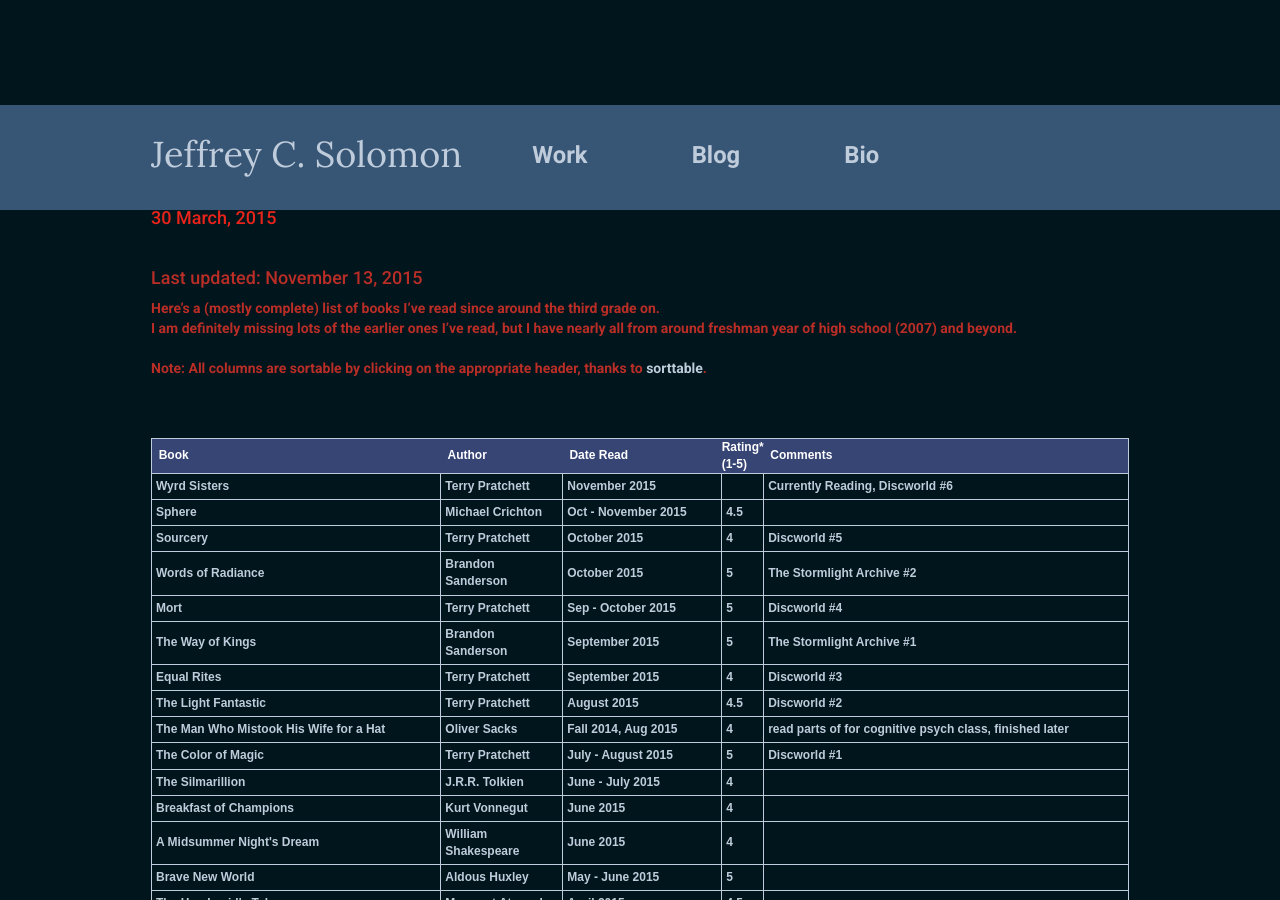
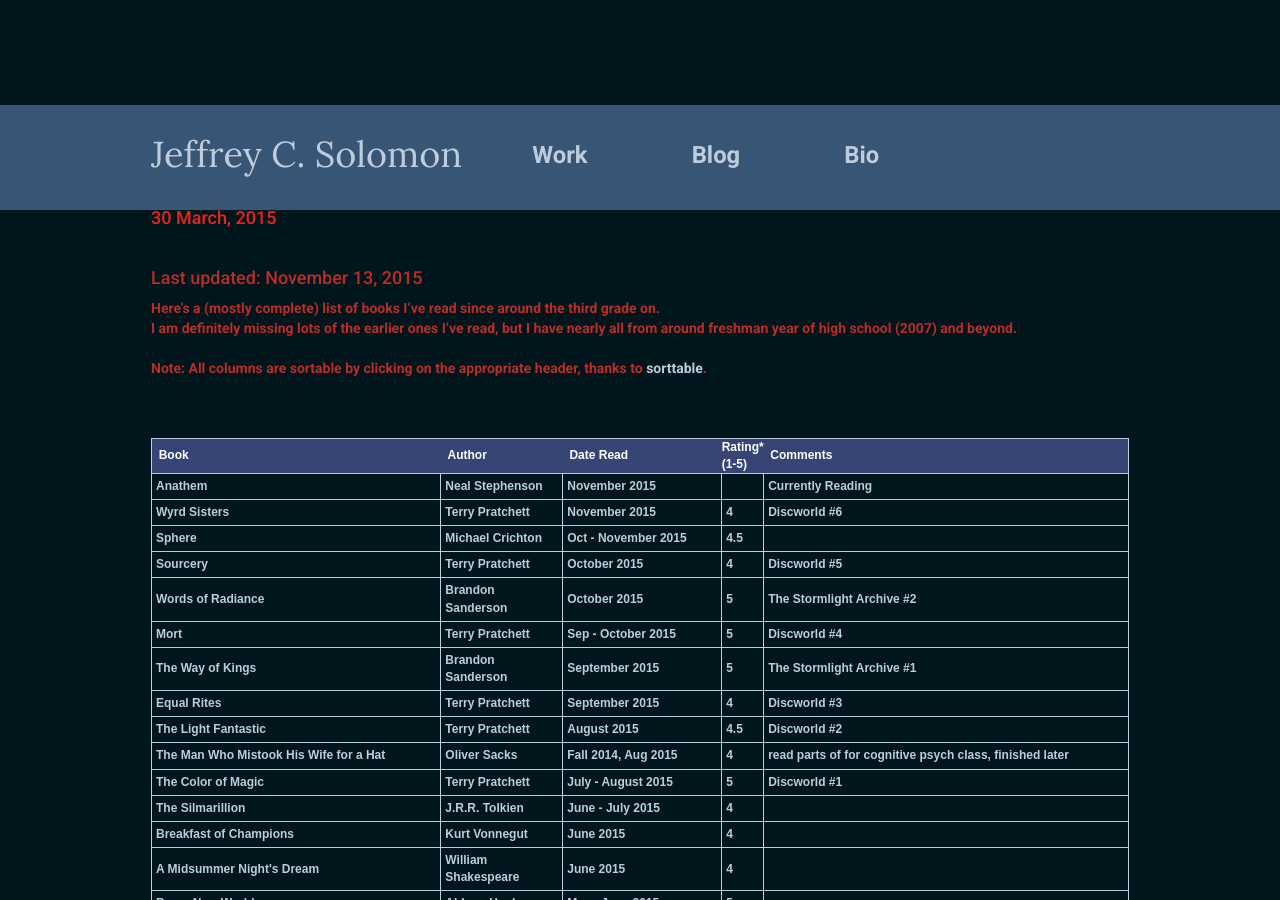
Before and after one commit to JeffSolo/jeffsolo.github.com, a Jekyll site: the page built from _posts/2015-03-30-books.md, in a window 1280 px wide and 900 px high. Built offline with Jekyll 4.4.1, drawn with Linux system fonts in a browser that asks for light colours; nearby versions of some CDN libraries; Markdown is read by kramdown in place of the engine named in the settings.

Commit message:
updated books

```diff
--- a/_includes/books.html
+++ b/_includes/books.html
@@ -19,7 +19,8 @@
 }
 </style><table class="tableizer-table sortable">
 <tr class="tableizer-firstrow fingerpointer"><th>&nbsp;&nbsp;Book</th><th>&nbsp;&nbsp;Author</th><th>&nbsp;&nbsp;Date Read</th><th>Rating* <br>(1-5)</th><th>&nbsp;&nbsp;Comments</th></tr>
- <tr><td>Wyrd Sisters</td><td>Terry Pratchett</td><td sorttable_customkey="-14">November 2015</td><td></td><td>Currently Reading, Discworld #6</td></tr>
+ <tr><td>Anathem</td><td>Neal Stephenson</td><td sorttable_customkey="-15">November 2015</td><td></td><td>Currently Reading</td></tr>
+ <tr><td>Wyrd Sisters</td><td>Terry Pratchett</td><td sorttable_customkey="-14">November 2015</td><td>4</td><td>Discworld #6</td></tr>
  <tr><td>Sphere</td><td>Michael Crichton</td><td sorttable_customkey="-13">Oct - November 2015</td><td>4.5</td><td></td></tr>
  <tr><td>Sourcery</td><td>Terry Pratchett</td><td sorttable_customkey="-12">October 2015</td><td>4</td><td>Discworld #5</td></tr>
  <tr><td>Words of Radiance</td><td>Brandon Sanderson</td><td sorttable_customkey="-11">October 2015</td><td>5</td><td>The Stormlight Archive #2</td></tr>
```
Also changed, not shown: 1 other file.
